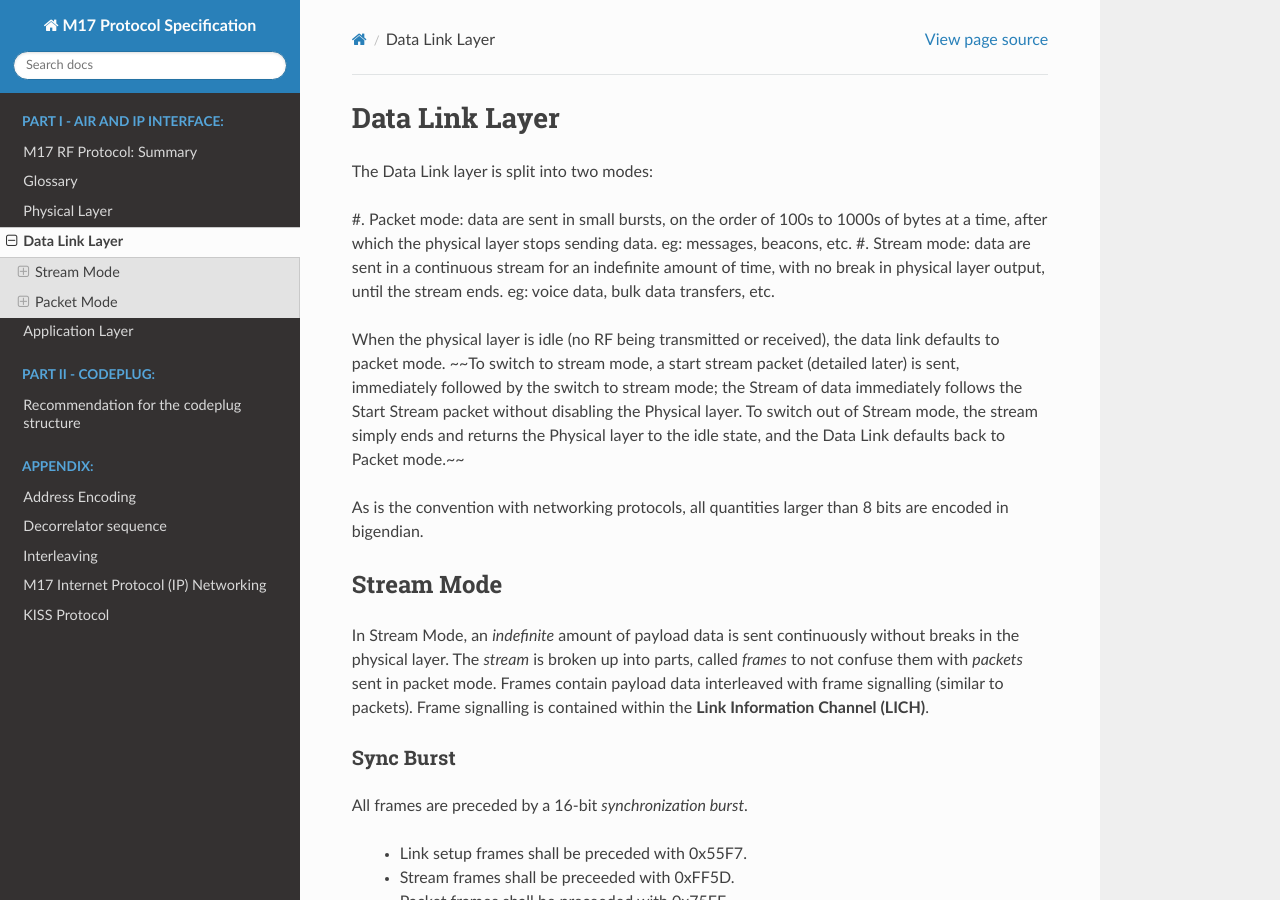
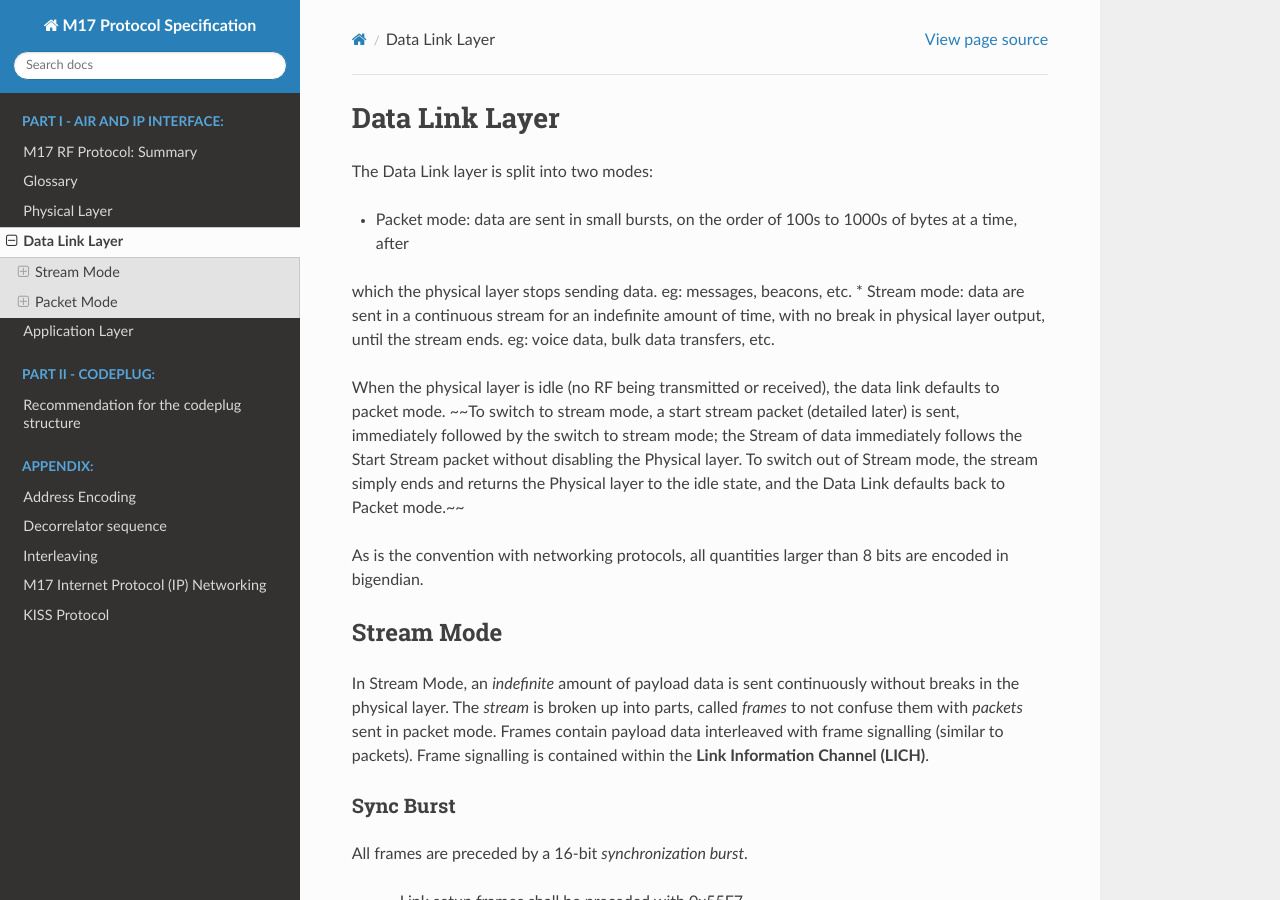
Before and after one commit to M17-Project/M17_spec, a Sphinx documentation site: the page built from docs/data_link_layer.rst, in a window 1280 px wide and 900 px high. Built offline with Sphinx 7.4.7 and the Read the Docs theme 2.0.0, drawn with Linux system fonts in a browser that asks for light colours.

```diff
--- a/docs/data_link_layer.rst
+++ b/docs/data_link_layer.rst
@@ -2,9 +2,9 @@ Data Link Layer
 ===============
 The Data Link layer is split into two modes:
 
-#. Packet mode: data are sent in small bursts, on the order of 100s to 1000s of bytes at a time, after
+* Packet mode: data are sent in small bursts, on the order of 100s to 1000s of bytes at a time, after
 which the physical layer stops sending data. eg: messages, beacons, etc.
-#. Stream mode: data are sent in a continuous stream for an indefinite amount of time, with no
+* Stream mode: data are sent in a continuous stream for an indefinite amount of time, with no
 break in physical layer output, until the stream ends. eg: voice data, bulk data transfers, etc.
 
 When the physical layer is idle (no RF being transmitted or received),
```
